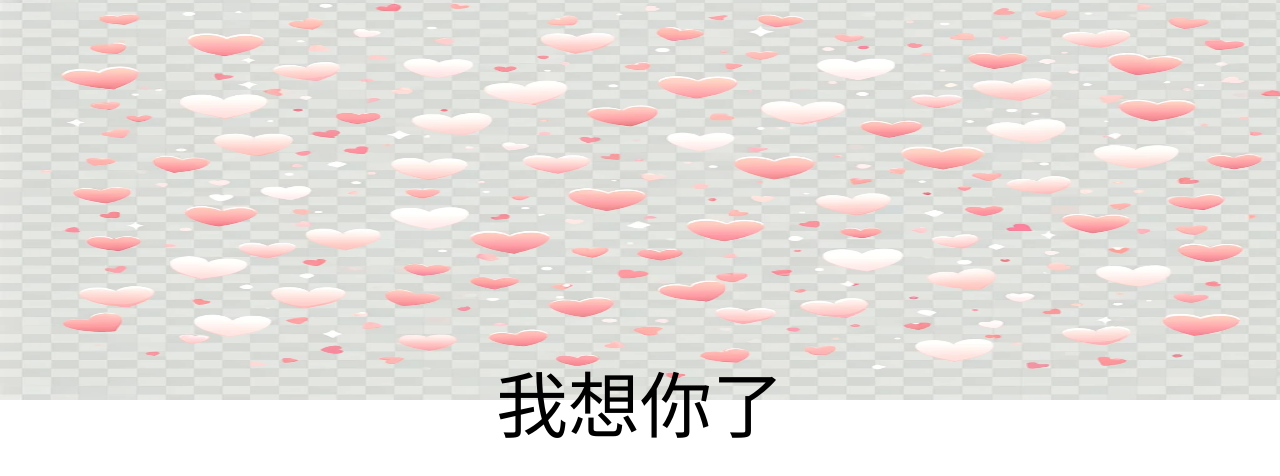
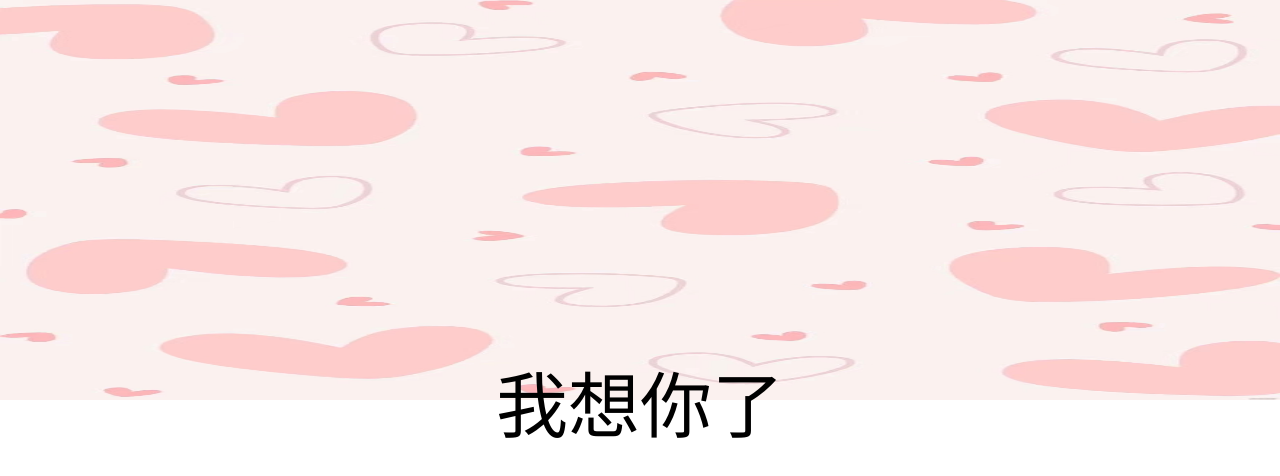
Before and after one commit to Nixon0912/n3, a plain HTML site: page index.html in a window 1280 px wide. Drawn offline with Linux system fonts and the light colour scheme.

Commit message:
Update index.html

```diff
--- a/index.html
+++ b/index.html
@@ -5,7 +5,7 @@
     <meta name="viewport" content="width=device-width, initial-scale=1.0">
     <style>
         body {
-            background-image: url('heart-pattern copy.png');
+            background-image: url('heart.jpg');
             background-size: 100% 50%;
             background-repeat: no-repeat;
             background-position: center top;
```
